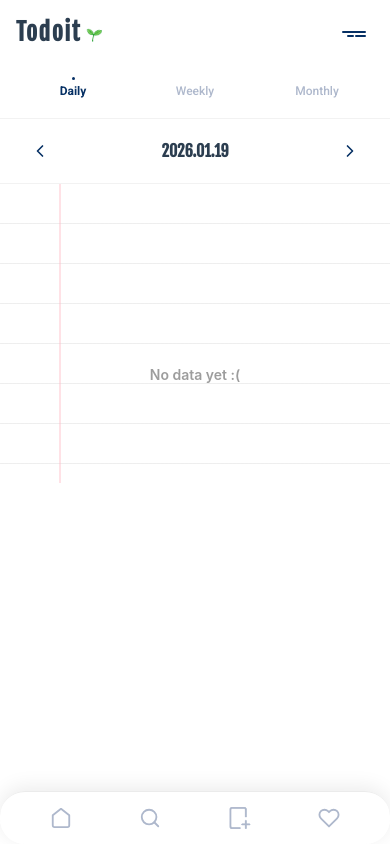
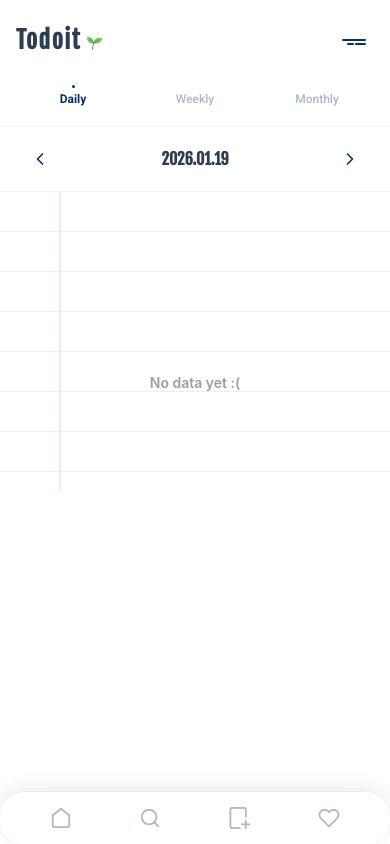
Before and after one commit to SongYunHye/noto-widjet-project, a React (Create React App) app: page / in a window 390 px wide. Built offline with nearby package versions, Linux system fonts and the light colour scheme.

Commit message:
update: 모바일 상단 로고 가려짐 수정

```diff
--- a/src/App.scss
+++ b/src/App.scss
@@ -102,7 +102,8 @@ button {
     box-shadow: none;
 
     .top-header {
-      padding: calc(12px + env(safe-area-inset-top, 0)) 16px 12px;
+      padding: 20px 16px 12px;
+      padding-top: max(20px, env(safe-area-inset-top, 0));
       border-radius: 0;
     }
 
@@ -2209,7 +2210,7 @@ button {
 @media (width <=360px) {
   .top-header {
     padding: 12px 16px;
-    padding-top: calc(12px + env(safe-area-inset-top, 0));
+    padding-top: max(20px, env(safe-area-inset-top, 0));
   }
 
   .app-title {
```
